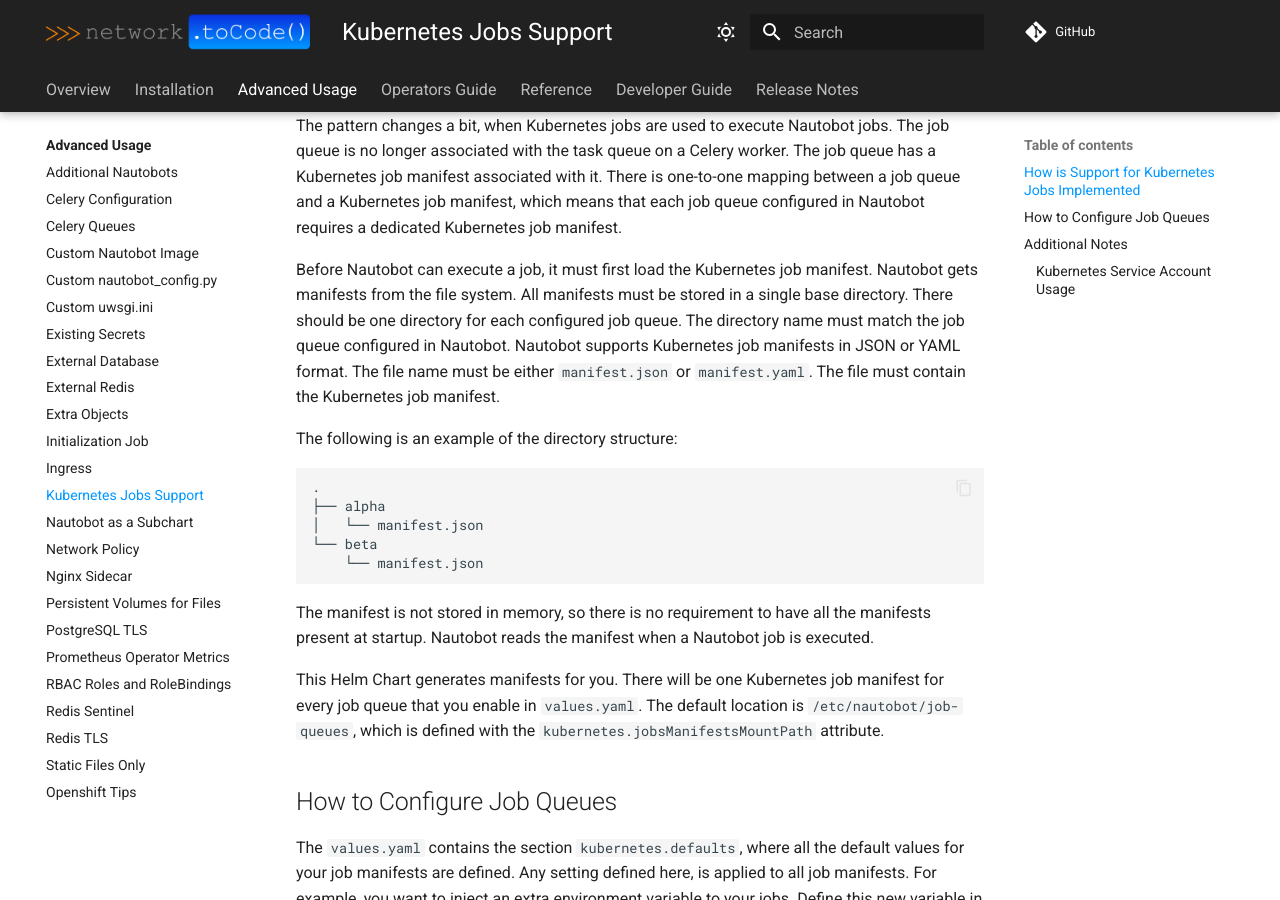
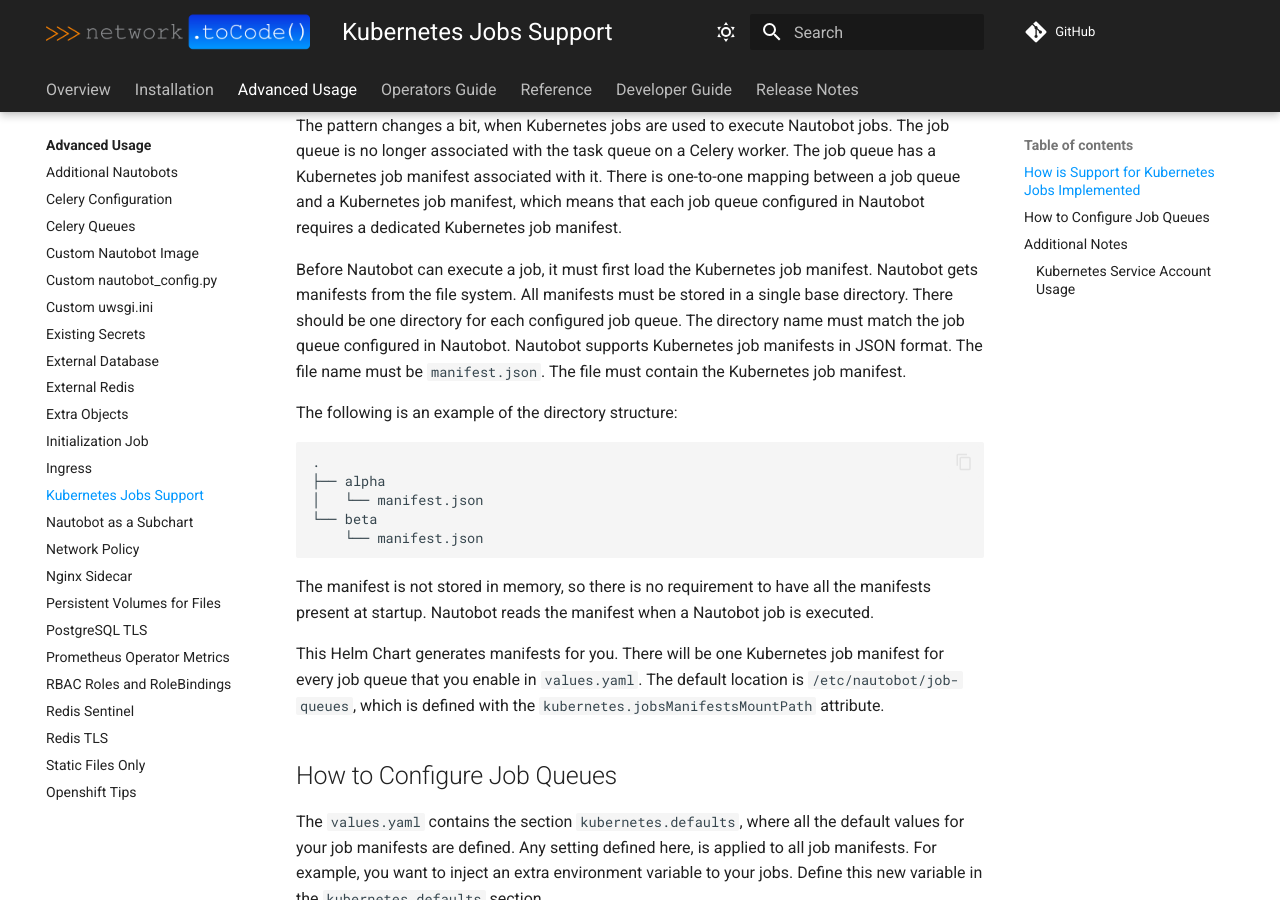
Before and after one commit to nautobot/helm-charts, an MkDocs documentation site: the page built from docs/advanced-features/kubernetes-jobs-support.md, in a window 1280 px wide and 900 px high, scrolled down 526 px. Built offline with MkDocs 1.6.1 and Material for MkDocs 9.7.7, drawn with Linux system fonts in a browser that asks for light colours; comment, search, counter and statistics services are not loaded.

Commit message:
Update docs/advanced-features/kubernetes-jobs-support.md
Co-authored-by: Joe Wesch <10467633+joewesch@users.noreply.github.com>

```diff
--- a/docs/advanced-features/kubernetes-jobs-support.md
+++ b/docs/advanced-features/kubernetes-jobs-support.md
@@ -29,8 +29,8 @@
 Nautobot gets manifests from the file system. All manifests must be stored in
 a single base directory. There should be one directory for each configured job queue.
 The directory name must match the job queue configured in Nautobot. Nautobot
-supports Kubernetes job manifests in JSON or YAML format. The file name must
-be either `manifest.json` or `manifest.yaml`. The file must contain the Kubernetes
+supports Kubernetes job manifests in JSON format. The file name must
+be `manifest.json`. The file must contain the Kubernetes
 job manifest.
 
 The following is an example of the directory structure:
```
